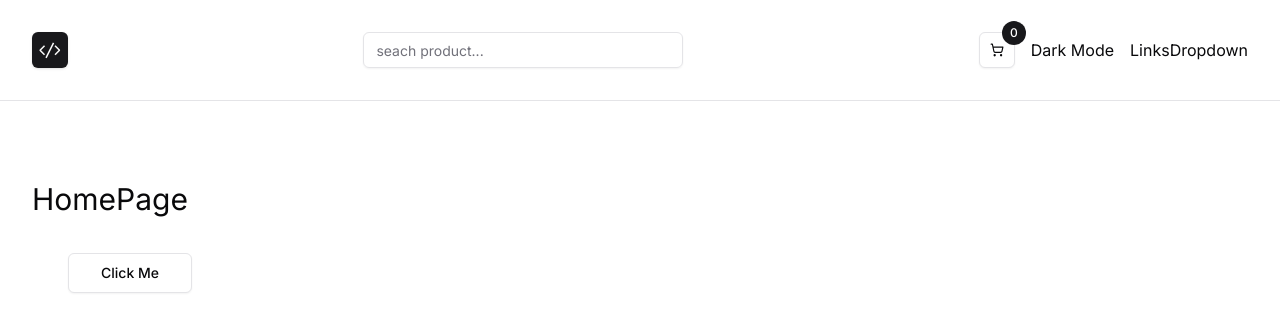
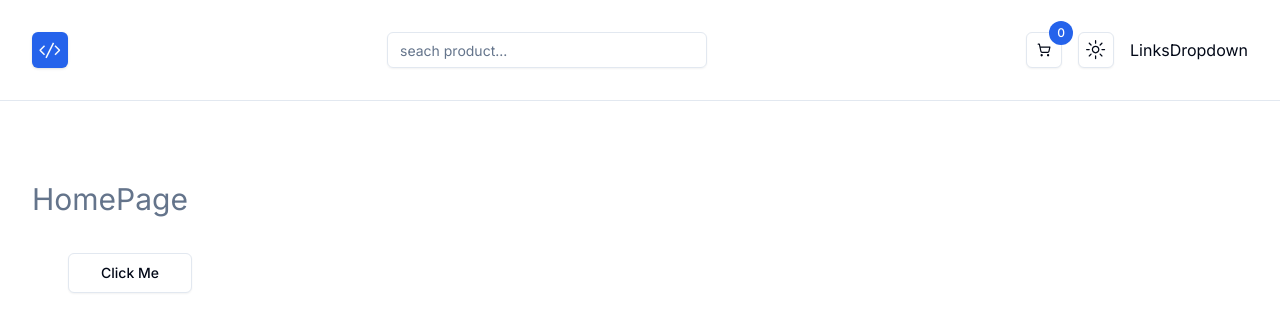
Before and after one commit to blaztviper22/nextjs-store, a Next.js app: page / in a window 1280 px wide. Shown: the top 332 px of the page. Built offline with nearby package versions, Linux system fonts and the light colour scheme.

Commit message:
new commits

```diff
--- a/app/globals.css
+++ b/app/globals.css
@@ -2,27 +2,28 @@
 @tailwind components;
 @tailwind utilities;
 
+
 @layer base {
   :root {
     --background: 0 0% 100%;
-    --foreground: 240 10% 3.9%;
+    --foreground: 222.2 84% 4.9%;
     --card: 0 0% 100%;
-    --card-foreground: 240 10% 3.9%;
+    --card-foreground: 222.2 84% 4.9%;
     --popover: 0 0% 100%;
-    --popover-foreground: 240 10% 3.9%;
-    --primary: 240 5.9% 10%;
-    --primary-foreground: 0 0% 98%;
-    --secondary: 240 4.8% 95.9%;
-    --secondary-foreground: 240 5.9% 10%;
-    --muted: 240 4.8% 95.9%;
-    --muted-foreground: 240 3.8% 46.1%;
-    --accent: 240 4.8% 95.9%;
-    --accent-foreground: 240 5.9% 10%;
+    --popover-foreground: 222.2 84% 4.9%;
+    --primary: 221.2 83.2% 53.3%;
+    --primary-foreground: 210 40% 98%;
+    --secondary: 210 40% 96.1%;
+    --secondary-foreground: 222.2 47.4% 11.2%;
+    --muted: 210 40% 96.1%;
+    --muted-foreground: 215.4 16.3% 46.9%;
+    --accent: 210 40% 96.1%;
+    --accent-foreground: 222.2 47.4% 11.2%;
     --destructive: 0 84.2% 60.2%;
-    --destructive-foreground: 0 0% 98%;
-    --border: 240 5.9% 90%;
-    --input: 240 5.9% 90%;
-    --ring: 240 10% 3.9%;
+    --destructive-foreground: 210 40% 98%;
+    --border: 214.3 31.8% 91.4%;
+    --input: 214.3 31.8% 91.4%;
+    --ring: 221.2 83.2% 53.3%;
     --radius: 0.5rem;
     --chart-1: 12 76% 61%;
     --chart-2: 173 58% 39%;
@@ -32,25 +33,25 @@
   }
 
   .dark {
-    --background: 240 10% 3.9%;
-    --foreground: 0 0% 98%;
-    --card: 240 10% 3.9%;
-    --card-foreground: 0 0% 98%;
-    --popover: 240 10% 3.9%;
-    --popover-foreground: 0 0% 98%;
-    --primary: 0 0% 98%;
-    --primary-foreground: 240 5.9% 10%;
-    --secondary: 240 3.7% 15.9%;
-    --secondary-foreground: 0 0% 98%;
-    --muted: 240 3.7% 15.9%;
-    --muted-foreground: 240 5% 64.9%;
-    --accent: 240 3.7% 15.9%;
-    --accent-foreground: 0 0% 98%;
+    --background: 222.2 84% 4.9%;
+    --foreground: 210 40% 98%;
+    --card: 222.2 84% 4.9%;
+    --card-foreground: 210 40% 98%;
+    --popover: 222.2 84% 4.9%;
+    --popover-foreground: 210 40% 98%;
+    --primary: 217.2 91.2% 59.8%;
+    --primary-foreground: 222.2 47.4% 11.2%;
+    --secondary: 217.2 32.6% 17.5%;
+    --secondary-foreground: 210 40% 98%;
+    --muted: 217.2 32.6% 17.5%;
+    --muted-foreground: 215 20.2% 65.1%;
+    --accent: 217.2 32.6% 17.5%;
+    --accent-foreground: 210 40% 98%;
     --destructive: 0 62.8% 30.6%;
-    --destructive-foreground: 0 0% 98%;
-    --border: 240 3.7% 15.9%;
-    --input: 240 3.7% 15.9%;
-    --ring: 240 4.9% 83.9%;
+    --destructive-foreground: 210 40% 98%;
+    --border: 217.2 32.6% 17.5%;
+    --input: 217.2 32.6% 17.5%;
+    --ring: 224.3 76.3% 48%;
     --chart-1: 220 70% 50%;
     --chart-2: 160 60% 45%;
     --chart-3: 30 80% 55%;
@@ -58,6 +59,7 @@
     --chart-5: 340 75% 55%;
   }
 }
+
 
 @layer base {
   * {
--- a/app/layout.tsx
+++ b/app/layout.tsx
@@ -3,12 +3,13 @@
 import "./globals.css";
 import Navbar from "@/components/navbar/Navbar";
 import Container from "@/components/global/Container";
+import Providers from "./providers";
 
 const inter = Inter({ subsets: ["latin"] });
 
 export const metadata: Metadata = {
   title: "Next Store",
-  description: "Generated by create next app",
+  description: "A nextjs app tutorial project",
 };
 
 export default function RootLayout({
@@ -17,12 +18,14 @@
   children: React.ReactNode;
 }>) {
   return (
-    <html lang="en">
+    <html lang="en" suppressHydrationWarning>
       <body className={inter.className}>
-        <Navbar />
-        <Container className="py-20">
-          {children}
-        </Container>
+        <Providers>
+          <Navbar />
+          <Container className="py-20">
+            {children}
+          </Container>
+        </Providers>
       </body>
     </html>
   );
--- a/app/page.tsx
+++ b/app/page.tsx
@@ -3,7 +3,7 @@
 function Homepage() {
   return (
     <div>
-      <h1 className="text-3xl">HomePage</h1>
+      <h1 className="text-3xl text-muted-foreground">HomePage</h1>
       <Button variant='outline' size='lg' className="capitalize m-9">
         click me
       </Button>
--- /dev/null
+++ b/app/providers.tsx
@@ -0,0 +1,20 @@
+'use client';
+
+import { ThemeProvider } from "./theme-provider";
+
+function Providers({children}: {children: React.ReactNode}) {
+  return (
+    <>
+        <ThemeProvider
+            attribute="class"
+            defaultTheme="system"
+            enableSystem
+            disableTransitionOnChange
+        >
+            {children}
+        </ThemeProvider>
+    </>
+  )
+}
+
+export default Providers
--- /dev/null
+++ b/app/theme-provider.tsx
@@ -0,0 +1,9 @@
+'use client';
+
+import * as React from 'react';
+import { ThemeProvider as NextThemesProvider } from 'next-themes';
+import { type ThemeProviderProps } from 'next-themes/dist/types';
+
+export function ThemeProvider({ children, ...props }: ThemeProviderProps) {
+    return <NextThemesProvider {...props}>{children}</NextThemesProvider>
+};
--- a/components/navbar/DarkMode.tsx
+++ b/components/navbar/DarkMode.tsx
@@ -1,9 +1,39 @@
-function DarkMode() {
+'use client';
+
+import * as React from 'react';
+import {
+  DropdownMenu,
+  DropdownMenuContent,
+  DropdownMenuTrigger,
+  DropdownMenuItem
+} from "@radix-ui/react-dropdown-menu";
+import { useTheme } from "next-themes";
+import { Button } from "../ui/button";
+import { MoonIcon, SunIcon } from "@radix-ui/react-icons";
+
+export default function ModeToggle() {
+  const { setTheme } = useTheme();
+
   return (
-    <div>
-      Dark Mode
-    </div>
+    <DropdownMenu>
+      <DropdownMenuTrigger asChild>
+        <Button variant="outline" size="icon">
+          <SunIcon className="h-[1.2rem] w-[1.2rem] rotate-0 scale-100 transition-all dark:rotate-90 dark:scale-0" />
+          <MoonIcon className="absolute h-[1.2rem] w-[1.2rem] rotate-90 scale-0 transition-all dark:rotate-0 dark:scale-100" />
+          <span className="sr-only">Toggle Theme</span>
+        </Button>
+      </DropdownMenuTrigger>
+      <DropdownMenuContent align="end">
+        <DropdownMenuItem onClick={() => setTheme('light')}>
+          Light
+        </DropdownMenuItem>
+        <DropdownMenuItem onClick={() => setTheme('dark')}>
+          Dark
+        </DropdownMenuItem>
+        <DropdownMenuItem onClick={() => setTheme('system')}>
+          System
+        </DropdownMenuItem>
+      </DropdownMenuContent>
+    </DropdownMenu>
   )
-}
-
-export default DarkMode
+};
```
